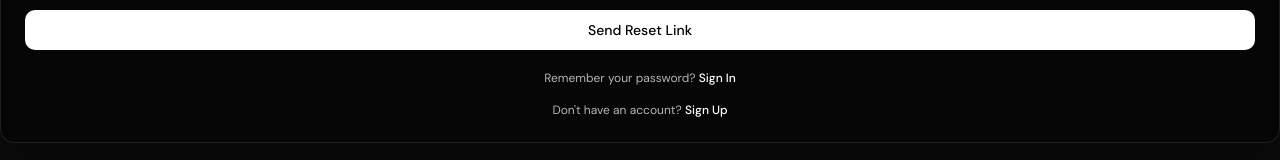
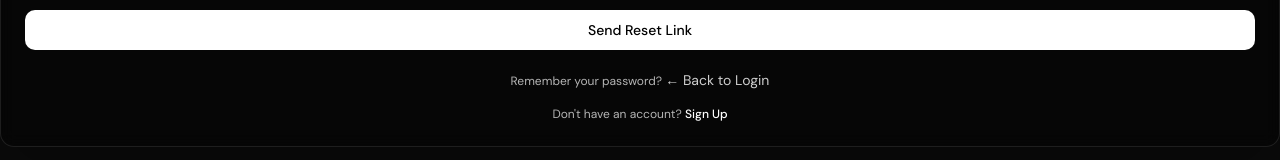
Before and after one commit to mahir-m01/Threatly, a Next.js app in the folder frontend/: page /forgot-password in a window 1280 px wide. Shown: the part 191-351 px from the top of the page. Built offline with nearby package versions, Linux system fonts and the light colour scheme.

Commit message:
Rename sign-in to login and fix Vercel framework config

```diff
--- a/frontend/src/app/(auth)/sign-up/page.tsx
+++ b/frontend/src/app/(auth)/sign-up/page.tsx
@@ -158,7 +158,7 @@ const SignUpPage: FC = () => {
                 <p className="text-white/70 text-xs">
                     Already have an account?{' '}
                     <Link
-                        href="/sign-in"
+                        href="/login"
                         className="text-white font-medium hover:text-[#6ea3DB] transition-colors"
                     >
                         Sign In
--- a/frontend/src/app/dashboard/page.tsx
+++ b/frontend/src/app/dashboard/page.tsx
@@ -24,7 +24,7 @@ const DashboardPage: FC = () => {
 
                 if (!token) {
                     toast.error('No token found. Please login again.')
-                    router.push('/sign-in')
+                    router.push('/login')
                     return
                 }
                 const backendUrl = process.env.NEXT_PUBLIC_BACKEND_URL || 'http://localhost:4000'
@@ -41,12 +41,12 @@ const DashboardPage: FC = () => {
                     setUser(data.data)
                 } else {
                     toast.error('Failed to load user profile')
-                    router.push('/sign-in')
+                    router.push('/login')
                 }
             } catch (error: any) {
                 console.error('Error fetching profile:', error)
                 toast.error('Failed to load user profile')
-                router.push('/sign-in')
+                router.push('/login')
             } finally {
                 setLoading(false)
             }
@@ -58,7 +58,7 @@ const DashboardPage: FC = () => {
     const handleLogout = () => {
         localStorage.removeItem('token')
         toast.success('Logged out successfully')
-        router.push('/sign-in')
+        router.push('/login')
     }
 
     if (loading) {
--- a/frontend/src/app/forgot-password/page.tsx
+++ b/frontend/src/app/forgot-password/page.tsx
@@ -88,11 +88,11 @@ const ForgotPasswordPage: FC = () => {
       <div className="mt-5 text-center">
         <p className="text-white/70 text-xs">
           Remember your password?{' '}
-          <Link
-            href="/sign-in"
-            className="text-white font-medium hover:text-[#6ea3DB] transition-colors"
+                    <Link
+            href="/login"
+            className="text-white/80 hover:text-white transition-colors text-sm"
           >
-            Sign In
+            ← Back to Login
           </Link>
         </p>
       </div>
```
Also changed, not shown: frontend/src/app/(auth)/login/page.tsx (renamed from frontend/src/app/(auth)/sign-in/page.tsx), 1 other file (tests, documents, lock files or other folders).
